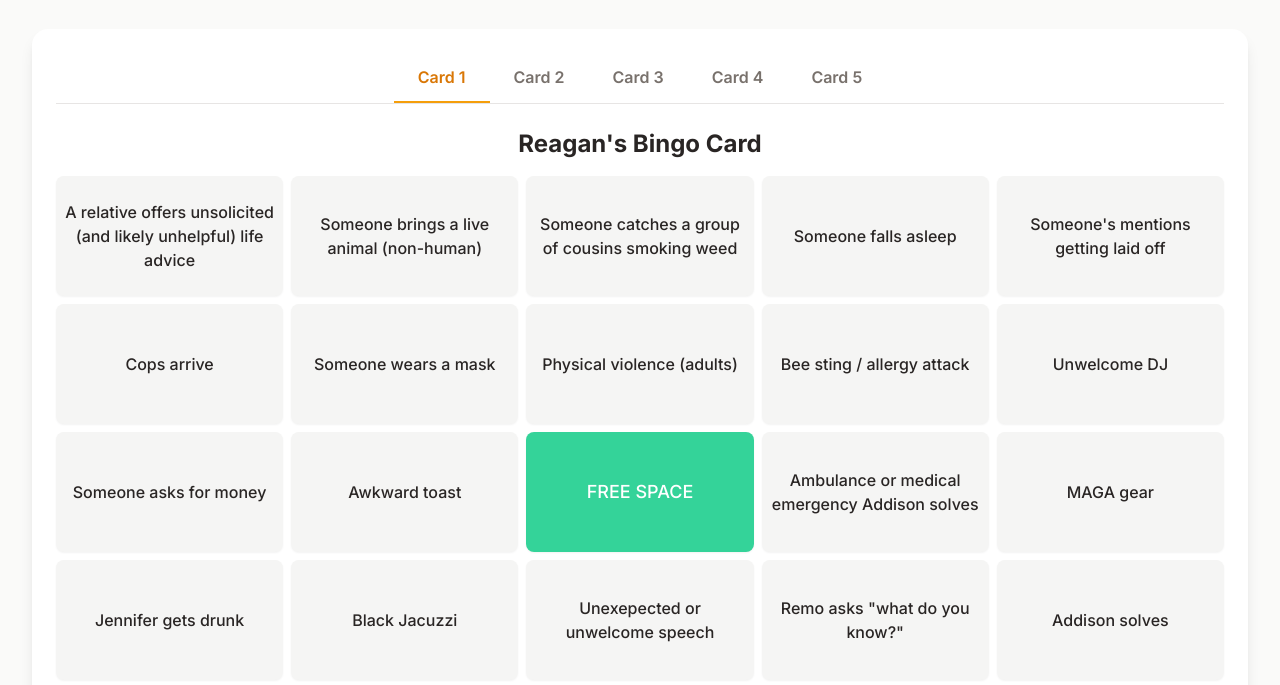
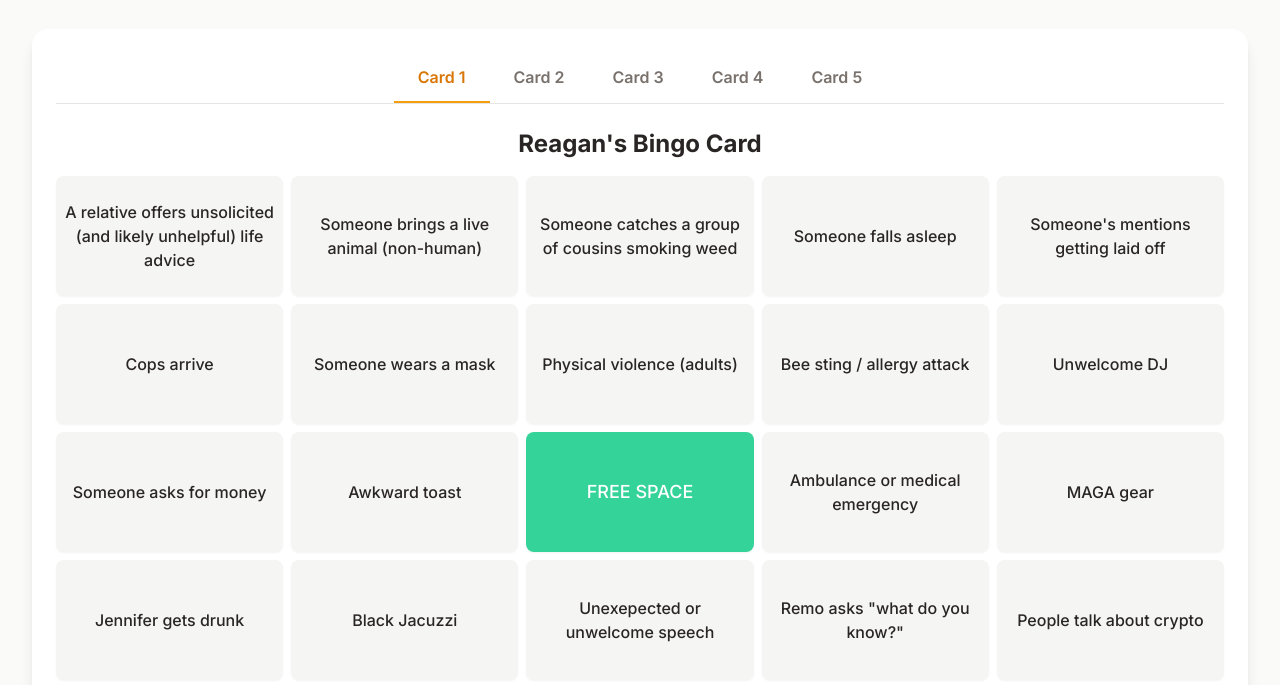
Before and after one commit to rmshawn/Jacuzzi-Bingo, a plain HTML site: page index.html in a window 1280 px wide. Shown: the part 111-796 px from the top of the page. Drawn offline with nearby package versions, Linux system fonts and the light colour scheme.

Commit message:
Update index.html

```diff
--- a/index.html
+++ b/index.html
@@ -103,49 +103,49 @@
             // Keeping existing items and their difficulties as per instruction not to use "Bingo Repository.csv"
             items: {
                 "Someone catches a group of cousins smoking weed": "Medium", "Physical violence (adults)": "Hard", "Cops arrive": "Hard", "Kid gets in the fountain": "Medium",
-                "Influencer in the wild": "Medium", "Lynn insults someone": "Easy", "Someone gets so drunk they get asked to leave": "Medium", "Ambulance or medical emergency Addison solves": "Hard",
+                "Influencer in the wild": "Medium", "Lynn insults someone": "Easy", "Someone gets so drunk they get asked to leave": "Medium", "Ambulance or medical emergency": "Hard",
                 "Meg tells the hate f**k store": "Medium", "Bee sting / allergy attack": "Hard", "Remo asks \"what do you know?\"": "Medium", "Awkward toast": "Hard", "Broken Glass": "Easy",
                 "Makeout": "Medium", "Fred Cline says fuck": "Medium", "Mom get mad at Dad for drinking": "Easy", "Someone falls over": "Medium", "Addison and Emma bust a move": "Easy",
                 "Dan P calls someone an idiot to their face": "Easy", "Conspiracy theory told seriously": "Easy", "Mom gets mad about marijuana": "Easy", "Awkward use of foul language": "Easy", "Awkward divorce comment": "Medium",
-                "Visible Asian lettering tattoo": "Medium", "People start talking crypto": "Medium", "Someone asks for money": "Hard", "Someone's mentions getting laid off": "Medium", "Someone falls asleep": "Hard",
+                "Visible Asian lettering tattoo": "Medium", "People talk about crypto": "Medium", "Someone asks for money": "Hard", "Someone's mentions getting laid off": "Medium", "Someone falls asleep": "Hard",
                 "Lynn talks about Peregrin money": "Easy", "An LGBTQIA+?": "Easy", "Black Jacuzzi": "Hard", "Someone brings a live animal (non-human)": "Medium", "Slutty outfit (verified by one other player)": "Medium",
                 "Someone wears a mask": "Hard", "MAGA gear": "Hard", "Jennifer gets drunk": "Hard", "Unexepected or unwelcome speech": "Hard", "Unwelcome DJ": "Hard",
-                "A relative offers unsolicited (and likely unhelpful) life advice": "Medium", "Addison solves": "Hard"
+                "A relative offers unsolicited (and likely unhelpful) life advice": "Medium"
             },
             cards: [
                 [ // Card 1
                     "A relative offers unsolicited (and likely unhelpful) life advice", "Someone brings a live animal (non-human)", "Someone catches a group of cousins smoking weed", "Someone falls asleep", "Someone's mentions getting laid off",
                     "Cops arrive", "Someone wears a mask", "Physical violence (adults)", "Bee sting / allergy attack", "Unwelcome DJ",
-                    "Someone asks for money", "Awkward toast", "FREE SPACE", "Ambulance or medical emergency Addison solves", "MAGA gear",
-                    "Jennifer gets drunk", "Black Jacuzzi", "Unexepected or unwelcome speech", "Remo asks \"what do you know?\"", "Addison solves",
+                    "Someone asks for money", "Awkward toast", "FREE SPACE", "Ambulance or medical emergency", "MAGA gear",
+                    "Jennifer gets drunk", "Black Jacuzzi", "Unexepected or unwelcome speech", "Remo asks \"what do you know?\"", "People talk about crypto",
                     "Makeout", "Kid gets in the fountain", "Influencer in the wild", "Slutty outfit (verified by one other player)", "Visible Asian lettering tattoo"
                 ],
                 [ // Card 2
                     "Lynn insults someone", "Someone falls over", "Mom gets mad about marijuana", "Mom get mad at Dad for drinking", "Fred Cline says fuck",
                     "Conspiracy theory told seriously", "Awkward use of foul language", "An LGBTQIA+?", "Broken Glass", "Awkward divorce comment",
-                    "Dan P calls someone an idiot to their face", "Lynn talks about Peregrin money", "FREE SPACE", "People start talking crypto", "Meg tells the hate f**k store",
+                    "Dan P calls someone an idiot to their face", "Lynn talks about Peregrin money", "FREE SPACE", "People talk about crypto", "Meg tells the hate f**k store",
                     "Addison and Emma bust a move", "Someone gets so drunk they get asked to leave", "Someone catches a group of cousins smoking weed", "A relative offers unsolicited (and likely unhelpful) life advice", "Someone brings a live animal (non-human)",
                     "Someone falls asleep", "Someone wears a mask", "Physical violence (adults)", "Bee sting / allergy attack", "Unwelcome DJ"
                 ],
                 [ // Card 3
-                    "Someone asks for money", "Awkward toast", "Ambulance or medical emergency Addison solves", "MAGA gear", "Jennifer gets drunk",
-                    "Black Jacuzzi", "Unexepected or unwelcome speech", "Remo asks \"what do you know?\"", "Addison solves", "Makeout",
+                    "Someone asks for money", "Awkward toast", "Ambulance or medical emergency", "MAGA gear", "Jennifer gets drunk",
+                    "Black Jacuzzi", "Unexepected or unwelcome speech", "Remo asks \"what do you know?\"", "People talk about crypto", "Makeout",
                     "Kid gets in the fountain", "Influencer in the wild", "FREE SPACE", "Slutty outfit (verified by one other player)", "Visible Asian lettering tattoo",
                     "Lynn insults someone", "Someone falls over", "Mom gets mad about marijuana", "Mom get mad at Dad for drinking", "Fred Cline says fuck",
                     "Conspiracy theory told seriously", "Awkward use of foul language", "An LGBTQIA+?", "Broken Glass", "Awkward divorce comment"
                 ],
                 [ // Card 4
-                    "Dan P calls someone an idiot to their face", "Lynn talks about Peregrin money", "People start talking crypto", "Meg tells the hate f**k store", "Addison and Emma bust a move",
+                    "Dan P calls someone an idiot to their face", "Lynn talks about Peregrin money", "People talk about crypto", "Meg tells the hate f**k store", "Addison and Emma bust a move",
                     "Someone gets so drunk they get asked to leave", "Someone catches a group of cousins smoking weed", "A relative offers unsolicited (and likely unhelpful) life advice", "Someone brings a live animal (non-human)", "Someone falls asleep",
                     "Someone wears a mask", "Physical violence (adults)", "FREE SPACE", "Bee sting / allergy attack", "Unwelcome DJ",
-                    "Someone asks for money", "Awkward toast", "Ambulance or medical emergency Addison solves", "MAGA gear", "Jennifer gets drunk",
-                    "Black Jacuzzi", "Unexepected or unwelcome speech", "Remo asks \"what do you know?\"", "Addison solves", "Makeout"
+                    "Someone asks for money", "Awkward toast", "Ambulance or medical emergency", "MAGA gear", "Jennifer gets drunk",
+                    "Black Jacuzzi", "Unexepected or unwelcome speech", "Remo asks \"what do you know?\"", "People talk about crypto", "Makeout"
                 ],
                 [ // Card 5
                     "Kid gets in the fountain", "Influencer in the wild", "Slutty outfit (verified by one other player)", "Visible Asian lettering tattoo", "Lynn insults someone",
                     "Someone falls over", "Mom gets mad about marijuana", "Mom get mad at Dad for drinking", "Fred Cline says fuck", "Conspiracy theory told seriously",
                     "Awkward use of foul language", "An LGBTQIA+?", "FREE SPACE", "Broken Glass", "Awkward divorce comment",
-                    "Dan P calls someone an idiot to their face", "Lynn talks about Peregrin money", "People start talking crypto", "Meg tells the hate f**k store", "Addison and Emma bust a move",
+                    "Dan P calls someone an idiot to their face", "Lynn talks about Peregrin money", "People talk about crypto", "Meg tells the hate f**k store", "Addison and Emma bust a move",
                     "Someone gets so drunk they get asked to leave", "Someone catches a group of cousins smoking weed", "A relative offers unsolicited (and likely unhelpful) life advice", "Someone brings a live animal (non-human)", "Someone falls asleep"
                 ]
             ]
```
